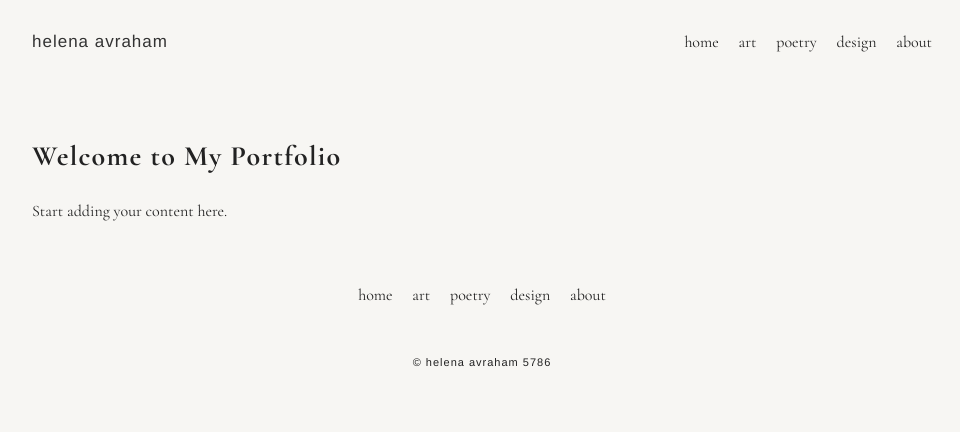
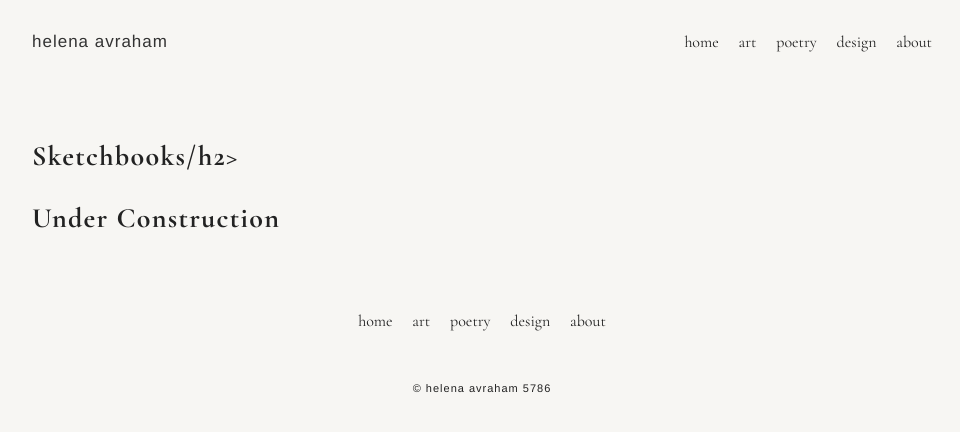
Before and after one commit to helavrah/helavrah.github.io, a plain HTML site: page art.html in a window 1280 px wide. Shown: the whole page, without its empty margins (158-1118 px from the left). Drawn offline with nearby package versions, Linux system fonts and the light colour scheme.

Commit message:
Update art.html

```diff
--- a/art.html
+++ b/art.html
@@ -12,8 +12,8 @@
 <!-- Header will be loaded here -->
 <div id="header"></div>
 <main>
-  <h2>Welcome to My Portfolio</h2>
-  <p>Start adding your content here.</p>
+  <h2>Sketchbooks/h2>
+  <p>Under Construction</p>
 </main>
 
 <!-- Footer will be loaded here -->
```
